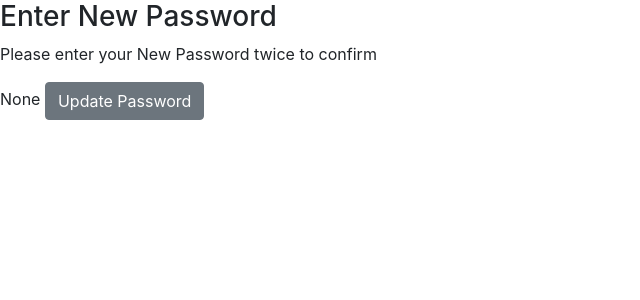
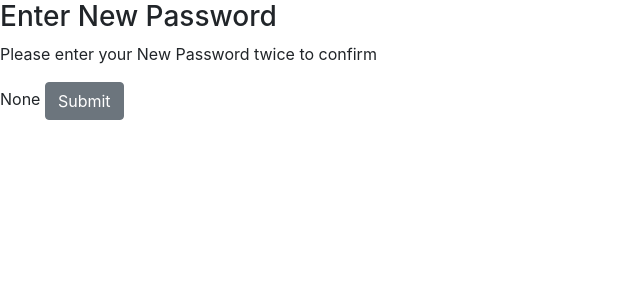
Before and after one commit to nikkiS19/solar_study, a Django app: page /reset/1/1/ in a window 1280 px wide. Shown: the part 56-356 px from the top of the page, without its empty margins (0-640 px from the left). Run offline with Django 3.2, Linux system fonts and the light colour scheme; some libraries are stand-ins or nearby versions.

Commit message:
some more changes

```diff
--- a/landing/templates/landing/login.html
+++ b/landing/templates/landing/login.html
@@ -20,7 +20,7 @@
 </div>
 <div class="col-3">
     <p>Can't login to your account? </p>
-    <a class="btn btn-warning" href="{% url 'landing:reset_password' %}"> Forget Password</a>
+    <a class="btn btn-warning" href="{% url 'landing:password_reset' %}"> Forget Password</a>
 
 </div>
 </div>
--- a/landing/templates/landing/password_reset_form.html
+++ b/landing/templates/landing/password_reset_form.html
@@ -19,7 +19,7 @@
     {% csrf_token %}
 
     {{ form }}
-    <input class="btn btn-secondary" type="submit" value="Update Password">
+    <input class="btn btn-secondary" type="submit" name="Update Password">
 </form>
   <script src="https://code.jquery.com/jquery-3.5.1.slim.min.js" integrity="sha384-DfXdz2htPH0lsSSs5nCTpuj/zy4C+OGpamoFVy38MVBnE+IbbVYUew+OrCXaRkfj" crossorigin="anonymous"></script>
   <script src="https://cdn.jsdelivr.net/npm/popper.js@1.16.0/dist/umd/popper.min.js" integrity="sha384-Q6E9RHvbIyZFJoft+2mJbHaEWldlvI9IOYy5n3zV9zzTtmI3UksdQRVvoxMfooAo" crossorigin="anonymous"></script>
--- a/landing/urls.py
+++ b/landing/urls.py
@@ -1,6 +1,7 @@
 from django.urls import path
 from . import views
 from django.contrib.auth import views as auth_views
+from django.urls import reverse_lazy
 
 app_name='landing'
 
@@ -12,19 +13,19 @@
      path('about/',views.about,name="about"),
      path('logout/',views.logoutUser,name="logout"),
 
-     path('reset_password/',
-          auth_views.PasswordResetView.as_view(template_name='landing/password_reset.html'),
-               name="reset_password"),
+     path('password_reset/',
+          auth_views.PasswordResetView.as_view(template_name='landing/password_reset.html',success_url=reverse_lazy('landing:password_reset_done')),
+               name="password_reset"),
 
-     path('passowrd_reset/done/',
+     path('password_reset_sent/',
           auth_views.PasswordResetDoneView.as_view(template_name='landing/password_reset_sent.html'),
           name="password_reset_done"),
 
      path('reset/<uidb64>/<token>/',
-          auth_views.PasswordResetConfirmView.as_view(template_name='landing/password_reset_form.html'),
+          auth_views.PasswordResetConfirmView.as_view(template_name='landing/password_reset_form.html',success_url=reverse_lazy('landing:password_reset_complete')),
           name="password_reset_confirm"),
 
-     path('reset_password_complete/',
+     path('password_reset_complete/',
           auth_views.PasswordResetCompleteView.as_view(template_name='landing/password_reset_done.html'),
           name="password_reset_complete"),
 
--- a/solarstudy/settings.py
+++ b/solarstudy/settings.py
@@ -129,6 +129,9 @@
 STATICFILES_DIRS= [os.path.join(BASE_DIR,'static'),]
 MEDIA_ROOT=os.path.join(BASE_DIR,'media')
 
+TEMPLATE_DIRS=(
+    os.path.join(BASE_DIR,'templates'),
+)
 
 #SMTP Configuration
 
--- a/solarstudy/urls.py
+++ b/solarstudy/urls.py
@@ -22,7 +22,6 @@
     path('admin/', admin.site.urls),
     path('',include('landing.urls')),
     path('courses/', include('courses.urls')),
-    path('accounts/', include('django.contrib.auth.urls')),
 ]
 
 urlpatterns += static(settings.MEDIA_URL,document_root=settings.MEDIA_ROOT)
```
